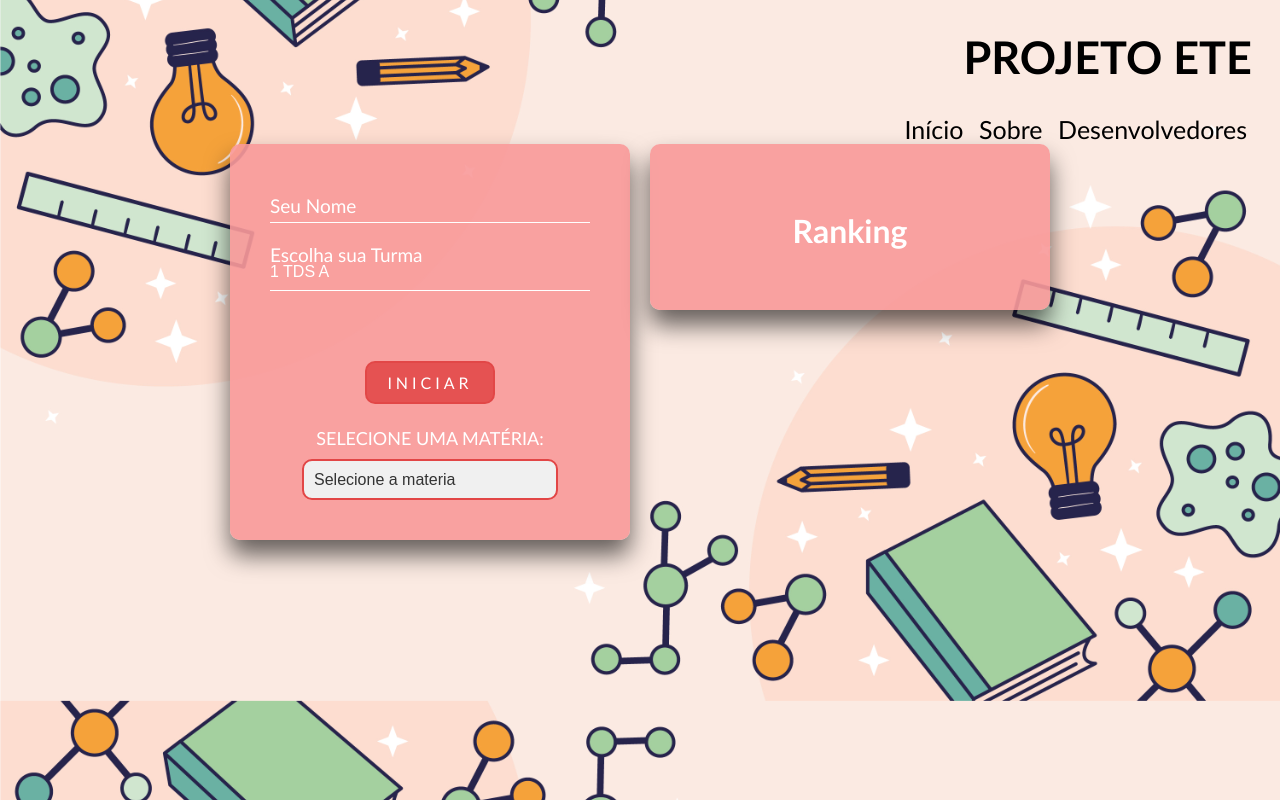
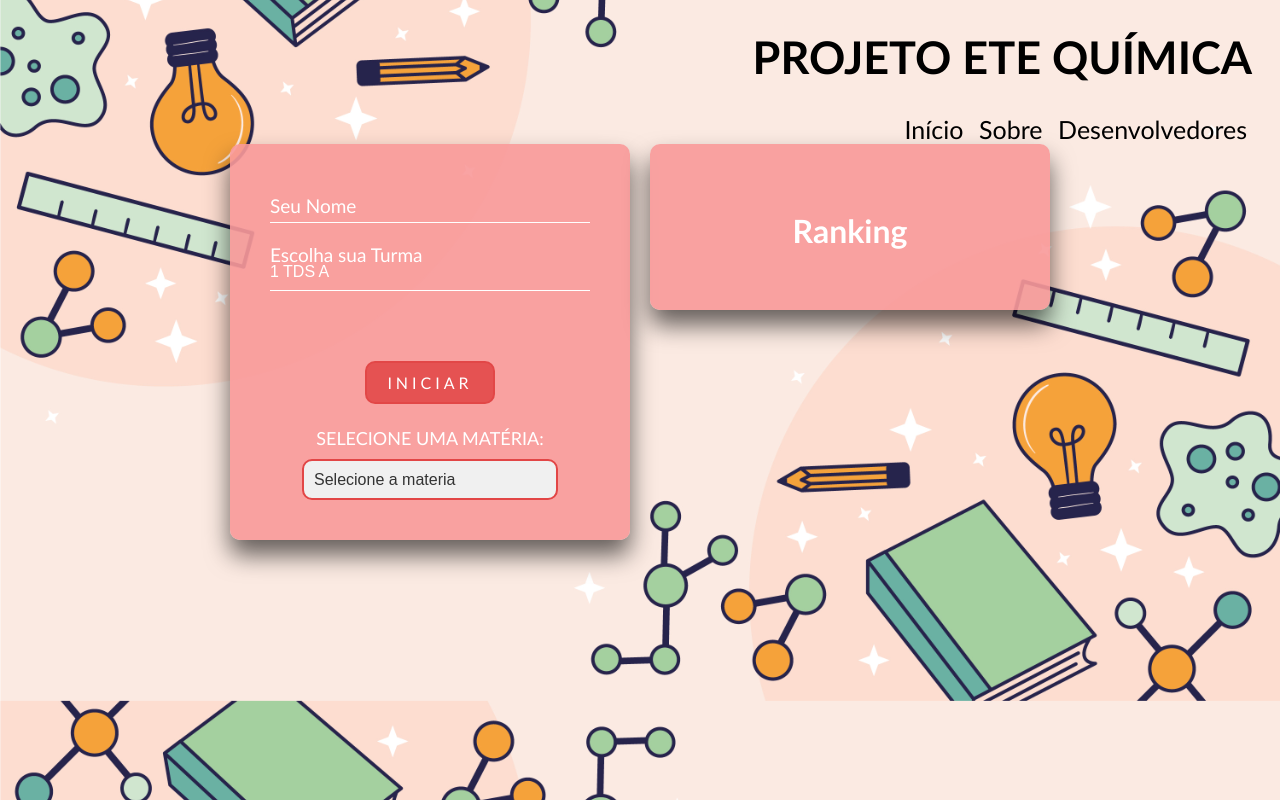
Before and after one commit to JohnJohn081/PaginaQuimicaETE, a plain HTML site: page index.html in a window 1280 px wide. Drawn offline with Linux system fonts and the light colour scheme; no server answers.

Commit message:
title novo

```diff
--- a/index.html
+++ b/index.html
@@ -35,7 +35,7 @@ PROJETO TOTALMENTE ESTUDANTIL FEITO PARA FEIRA DE JOGOS DO ETE
 </head>
 <body>
     <div id="home">
-        <h1>PROJETO ETE</h1>
+        <h1>PROJETO ETE QUÍMICA</h1>
         <a href="index.html">Início</a>
         <a href="sobre.html">Sobre</a>
         <a href="dev.html">Desenvolvedores</a>
```
